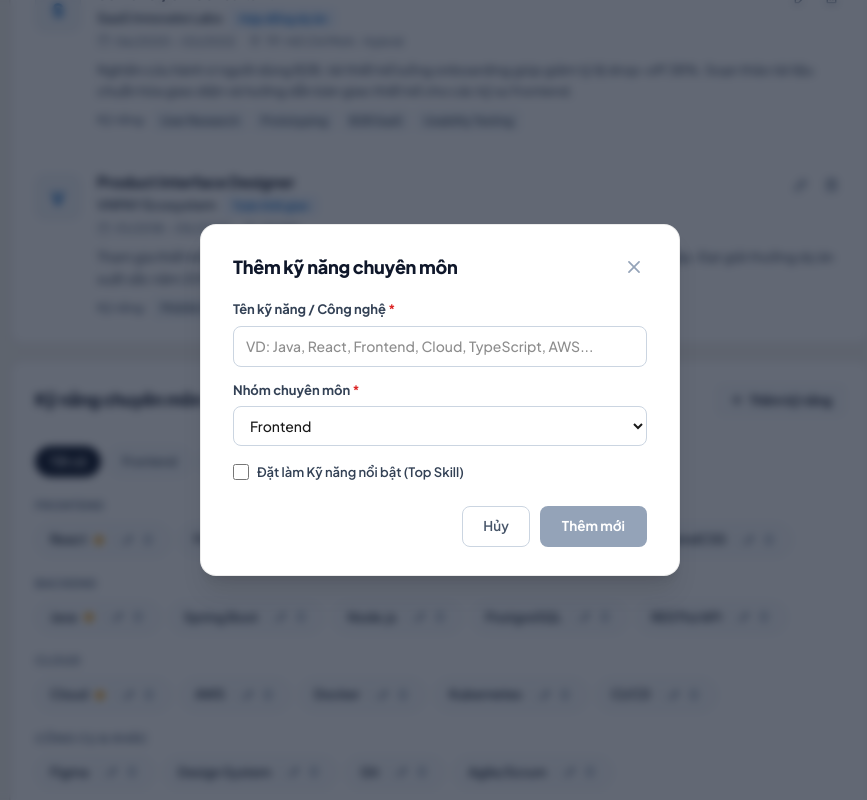
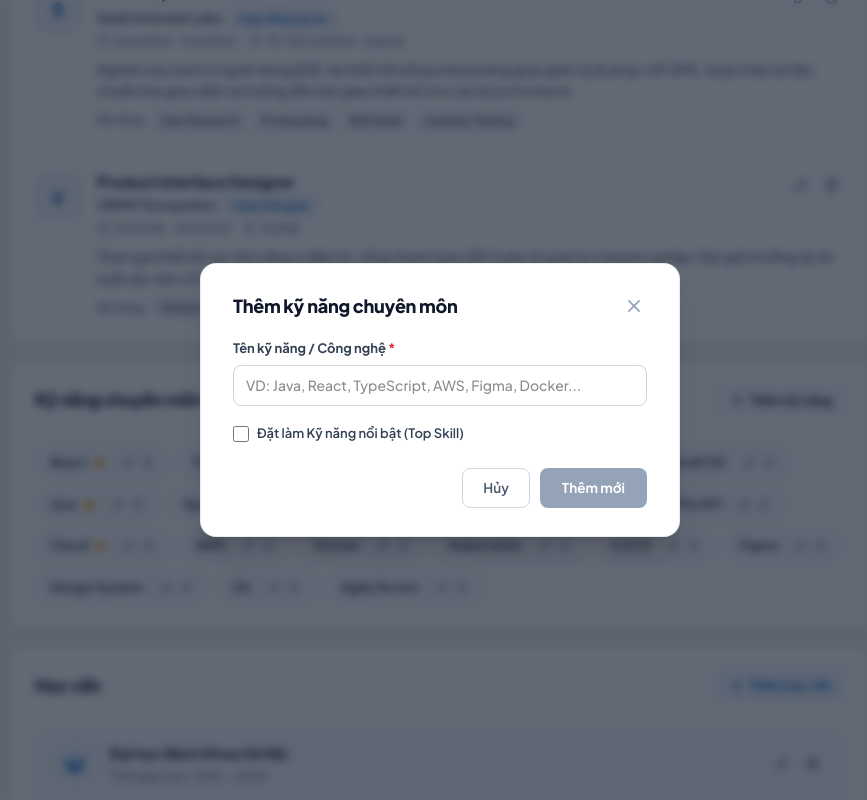
Before and after one commit to Occupify/occupify-web, a React (Vite) app: page /profile in a window 1280 px wide. Both pictures are taken after a click on the button "Thêm kỹ năng". Shown: the part 1255-2055 px from the top of the page, without its empty margins (200-1067 px from the left). Built offline with nearby package versions, Linux system fonts and the light colour scheme.

Commit message:
refactor(profile): remove skill groups and display flat skill badges

```diff
--- a/src/features/profile/api/get-profile.ts
+++ b/src/features/profile/api/get-profile.ts
@@ -373,7 +373,7 @@ export async function addSkillApi(payload: SkillFormData): Promise<ProfileSkill[
   const newSkill: ProfileSkill = {
     id: Date.now(),
     name: payload.name,
-    category: payload.category,
+    category: payload.category ?? '',
     isTopSkill: payload.isTopSkill ?? false,
   }
   currentProfileData.skills = [newSkill, ...currentProfileData.skills]
@@ -390,7 +390,7 @@ export async function updateSkillApi(
       ? {
           ...item,
           name: payload.name,
-          category: payload.category,
+          category: payload.category ?? item.category ?? '',
           isTopSkill: payload.isTopSkill ?? item.isTopSkill,
         }
       : item,
--- a/src/features/profile/components/edit-skill-modal.tsx
+++ b/src/features/profile/components/edit-skill-modal.tsx
@@ -10,8 +10,6 @@ export interface EditSkillModalProps {
   isSubmitting?: boolean
 }
 
-const DEFAULT_CATEGORIES = ['Frontend', 'Backend', 'Cloud', 'Công cụ & Khác']
-
 function EditSkillForm({
   skillToEdit,
   onClose,
@@ -19,15 +17,13 @@ function EditSkillForm({
   isSubmitting = false,
 }: Omit<EditSkillModalProps, 'isOpen'>) {
   const [name, setName] = React.useState(skillToEdit?.name || '')
-  const [category, setCategory] = React.useState(skillToEdit?.category || 'Frontend')
   const [isTopSkill, setIsTopSkill] = React.useState(skillToEdit?.isTopSkill ?? false)
 
   const handleSubmit = (e: React.SyntheticEvent) => {
     e.preventDefault()
-    if (!name.trim() || !category.trim()) return
+    if (!name.trim()) return
     onSubmit({
       name: name.trim(),
-      category: category.trim(),
       isTopSkill,
     })
   }
@@ -99,7 +95,7 @@ function EditSkillForm({
 
         <form onSubmit={handleSubmit}>
           {/* Tên kỹ năng */}
-          <div style={{ marginBottom: 14 }}>
+          <div style={{ marginBottom: 18 }}>
             <label
               htmlFor="skill-name"
               style={{
@@ -118,7 +114,7 @@ function EditSkillForm({
               required
               value={name}
               onChange={(e) => setName(e.target.value)}
-              placeholder="VD: Java, React, Frontend, Cloud, TypeScript, AWS..."
+              placeholder="VD: Java, React, TypeScript, AWS, Figma, Docker..."
               style={{
                 width: '100%',
                 borderRadius: 8,
@@ -130,44 +126,6 @@ function EditSkillForm({
                 outline: 'none',
               }}
             />
-          </div>
-
-          {/* Nhóm kỹ năng */}
-          <div style={{ marginBottom: 16 }}>
-            <label
-              htmlFor="skill-cat"
-              style={{
-                display: 'block',
-                fontWeight: 700,
-                fontSize: 13,
-                marginBottom: 6,
-                color: '#334155',
-              }}
-            >
-              Nhóm chuyên môn <span style={{ color: '#DC2626' }}>*</span>
-            </label>
-            <select
-              id="skill-cat"
-              value={category}
-              onChange={(e) => setCategory(e.target.value)}
-              style={{
-                width: '100%',
-                borderRadius: 8,
-                border: '1px solid #CBD5E1',
-                padding: '9px 12px',
-                fontSize: 14,
-                fontFamily: 'inherit',
-                boxSizing: 'border-box',
-                outline: 'none',
-                background: '#fff',
-              }}
-            >
-              {DEFAULT_CATEGORIES.map((cat) => (
-                <option key={cat} value={cat}>
-                  {cat}
-                </option>
-              ))}
-            </select>
           </div>
 
           {/* Kỹ năng nổi bật checkbox */}
@@ -220,14 +178,14 @@ function EditSkillForm({
             </button>
             <button
               type="submit"
-              disabled={!name.trim() || !category.trim() || isSubmitting}
+              disabled={!name.trim() || isSubmitting}
               style={{
                 padding: '9px 22px',
                 borderRadius: 8,
                 border: 'none',
-                background: name.trim() && category.trim() && !isSubmitting ? '#0A66C2' : '#94A3B8',
+                background: name.trim() && !isSubmitting ? '#0A66C2' : '#94A3B8',
                 color: '#fff',
-                cursor: name.trim() && category.trim() && !isSubmitting ? 'pointer' : 'not-allowed',
+                cursor: name.trim() && !isSubmitting ? 'pointer' : 'not-allowed',
                 fontWeight: 700,
                 fontSize: 13.5,
                 fontFamily: 'inherit',
--- a/src/features/profile/components/profile-skills-card.tsx
+++ b/src/features/profile/components/profile-skills-card.tsx
@@ -1,4 +1,3 @@
-import * as React from 'react'
 import { PlusIcon, PencilSimpleIcon, TrashIcon, StarIcon } from '@phosphor-icons/react'
 import type { ProfileSkill } from '../types'
 
@@ -17,36 +16,6 @@ export function ProfileSkillsCard({
   onEditClick,
   onDeleteClick,
 }: ProfileSkillsCardProps) {
-  const [selectedCategory, setSelectedCategory] = React.useState<string>('all')
-
-  const categories = React.useMemo(() => {
-    const cats = new Set<string>()
-    skills.forEach((s) => {
-      if (s.category) cats.add(s.category)
-    })
-    return ['all', ...Array.from(cats)]
-  }, [skills])
-
-  // Group skills by category for "all" view
-  const groupedSkills = React.useMemo(() => {
-    const map = new Map<string, ProfileSkill[]>()
-    skills.forEach((s) => {
-      const cat = s.category || 'Khác'
-      const list = map.get(cat) || []
-      list.push(s)
-      map.set(cat, list)
-    })
-    return Array.from(map.entries()).map(([category, items]) => ({
-      category,
-      items,
-    }))
-  }, [skills])
-
-  const filteredSkills = React.useMemo(() => {
-    if (selectedCategory === 'all') return null
-    return skills.filter((s) => s.category === selectedCategory)
-  }, [skills, selectedCategory])
-
   const renderSkillBadge = (skill: ProfileSkill) => (
     <div
       key={skill.id}
@@ -222,44 +191,6 @@ export function ProfileSkillsCard({
         )}
       </div>
 
-      {/* Category filter tabs */}
-      {categories.length > 2 && (
-        <div
-          style={{
-            display: 'flex',
-            flexWrap: 'wrap',
-            gap: 6,
-            marginBottom: 20,
-          }}
-        >
-          {categories.map((cat) => {
-            const isSelected = selectedCategory === cat
-            const label = cat === 'all' ? 'Tất cả' : cat
-            return (
-              <button
-                key={cat}
-                type="button"
-                onClick={() => setSelectedCategory(cat)}
-                style={{
-                  padding: '5px 14px',
-                  borderRadius: 9999,
-                  border: isSelected ? '1px solid #0F172A' : '1px solid #E2E8F0',
-                  background: isSelected ? '#0F172A' : '#F8FAFC',
-                  color: isSelected ? '#fff' : '#475569',
-                  fontSize: 12.5,
-                  fontWeight: 600,
-                  cursor: 'pointer',
-                  fontFamily: 'inherit',
-                  transition: 'all 120ms ease',
-                }}
-              >
-                {label}
-              </button>
-            )
-          })}
-        </div>
-      )}
-
       {/* Skills rendering */}
       {skills.length === 0 ? (
         <div
@@ -275,50 +206,9 @@ export function ProfileSkillsCard({
         >
           Chưa có thông tin kỹ năng chuyên môn.
         </div>
-      ) : selectedCategory === 'all' ? (
-        /* Categorized clean list */
-        <div style={{ display: 'flex', flexDirection: 'column', gap: 18 }}>
-          {groupedSkills.map((grp) => (
-            <div key={grp.category}>
-              <div
-                style={{
-                  fontSize: 12,
-                  fontWeight: 700,
-                  color: '#64748B',
-                  marginBottom: 8,
-                  textTransform: 'uppercase',
-                  letterSpacing: '0.04em',
-                }}
-              >
-                {grp.category}
-              </div>
-              <div style={{ display: 'flex', flexWrap: 'wrap', gap: 8 }}>
-                {grp.items.map(renderSkillBadge)}
-              </div>
-            </div>
-          ))}
-        </div>
       ) : (
-        /* Filtered single category view */
         <div style={{ display: 'flex', flexWrap: 'wrap', gap: 8 }}>
-          {filteredSkills && filteredSkills.length > 0 ? (
-            filteredSkills.map(renderSkillBadge)
-          ) : (
-            <div
-              style={{
-                width: '100%',
-                padding: '20px 16px',
-                textAlign: 'center',
-                color: '#94A3B8',
-                fontSize: 13,
-                background: '#F8FAFC',
-                borderRadius: 8,
-                border: '1px dashed #E2E8F0',
-              }}
-            >
-              Chưa có kỹ năng nào trong nhóm này.
-            </div>
-          )}
+          {skills.map(renderSkillBadge)}
         </div>
       )}
     </div>
--- a/src/features/profile/types/index.ts
+++ b/src/features/profile/types/index.ts
@@ -41,7 +41,7 @@ export interface ProfileExperience {
 export interface ProfileSkill {
   id: string | number
   name: string
-  category: string
+  category?: string
   isTopSkill?: boolean
 }
 
@@ -114,6 +114,6 @@ export interface ProjectFormData {
 
 export interface SkillFormData {
   name: string
-  category: string
+  category?: string
   isTopSkill?: boolean
 }
```
